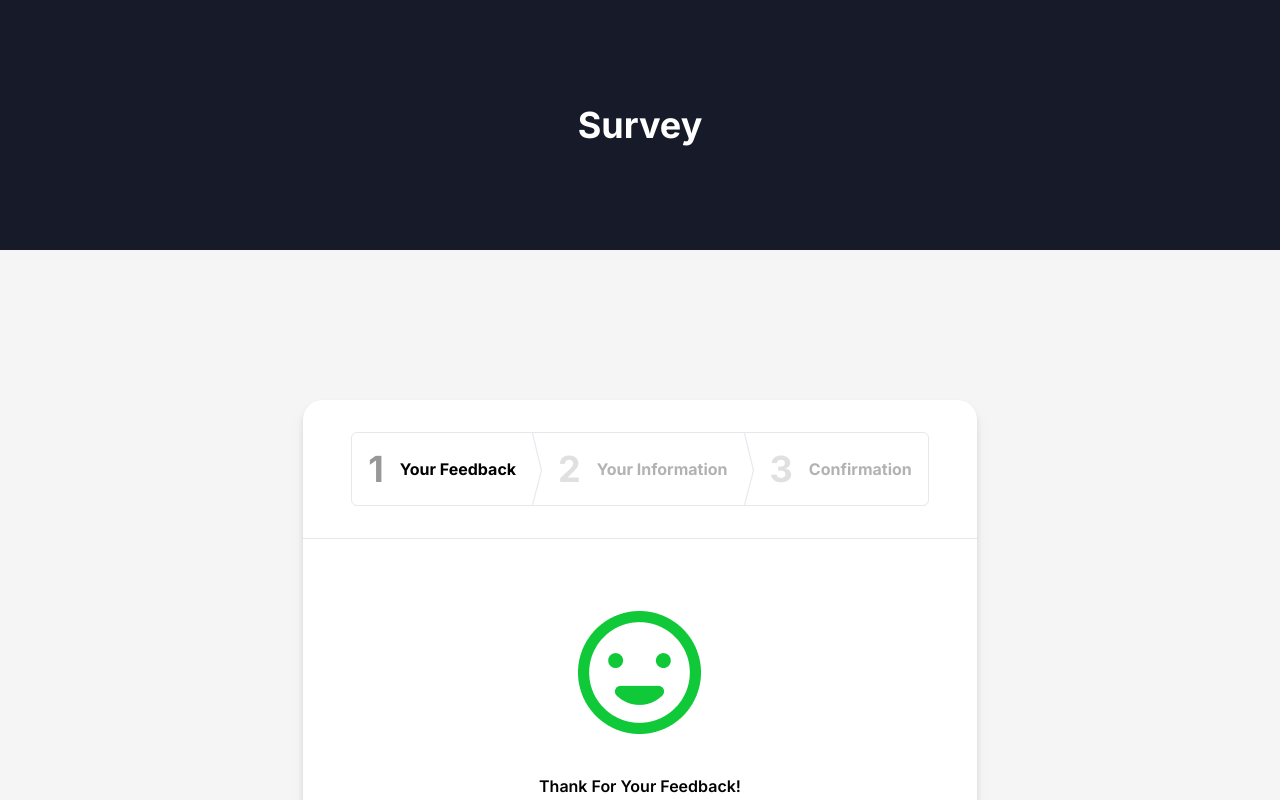
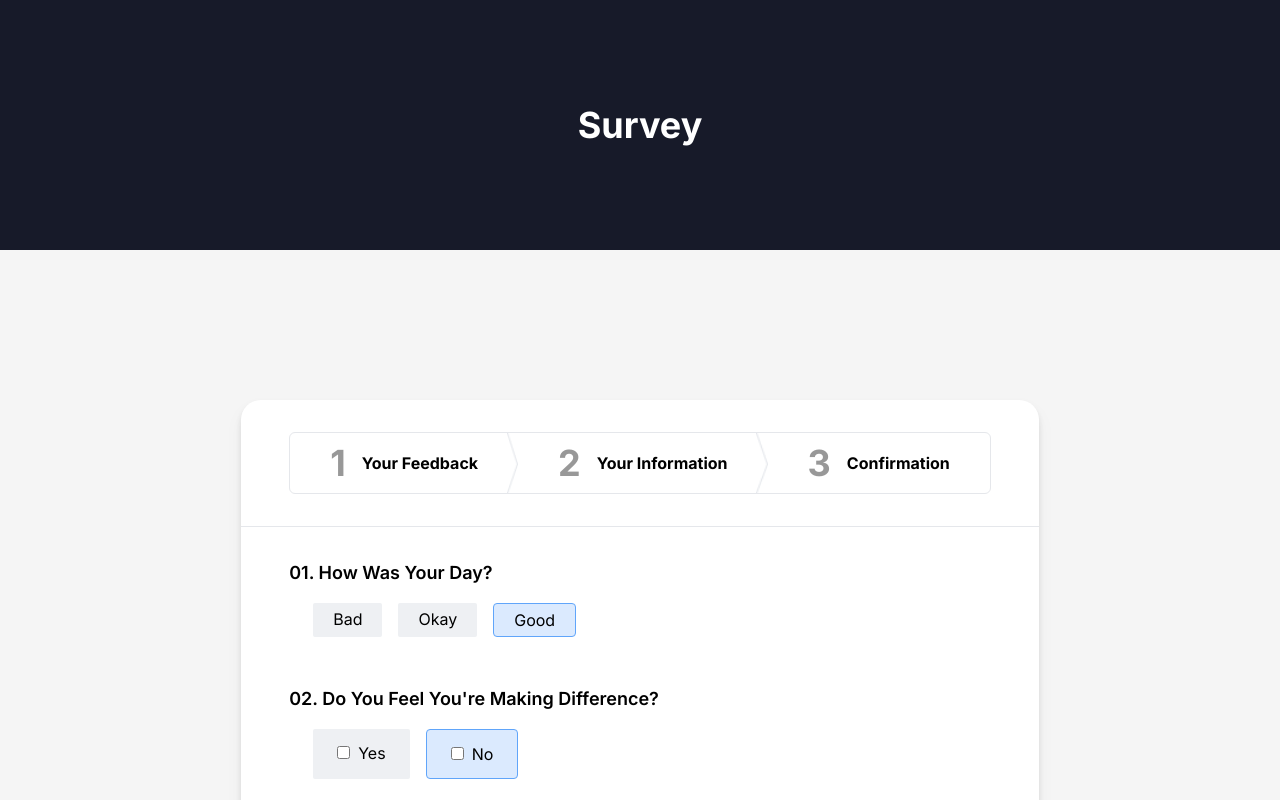
Before and after one commit to Jerald-tonmoy-dias/multi-step-form, a React (Vite) app: page / in a window 1280 px wide. Shown: the top 800 px of the page. Built offline with nearby package versions, Linux system fonts and the light colour scheme.

Commit message:
titlebar

```diff
--- a/src/App.jsx
+++ b/src/App.jsx
@@ -10,6 +10,22 @@ import Information from './components/Information';
 import Confirmation from './components/Confirmation';
 
 function App() {
+  // top navigation title state
+  const [navigationTitle, setNavigationTitle] = useState([
+    {
+      title: 'your feedback',
+      complete: false
+    },
+    {
+      title: 'your information',
+      complete: false
+    },
+    {
+      title: 'confirmation',
+      complete: false
+    }
+  ]);
+
 
 
   return (
@@ -18,7 +34,7 @@ function App() {
       <div className='bg-template_section_bg_gray flex justify-center items-center py-150'>
         <div className='  bg-white drop-shadow-lg rounded-20'>
           {/* top navbar */}
-          <TopNavbar />
+          <TopNavbar navigationTitle={navigationTitle} />
 
           {/* seperator */}
           <hr />
@@ -26,13 +42,13 @@ function App() {
           {/* component wrapper*/}
           <form action="#" className='mx-12 py-8'>
             {/* feedback component */}
-            {/* <Feedback /> */}
+            <Feedback />
 
             {/* information component */}
             {/* <Information /> */}
 
             {/* confirmation component */}
-            <Confirmation />
+            {/* <Confirmation /> */}
           </form>
 
 
--- a/src/components/BottomNavigation.jsx
+++ b/src/components/BottomNavigation.jsx
@@ -3,15 +3,15 @@ import React from 'react'
 export default function BottomNavigation() {
     return (
         <div className='mx-12 py-8 flex justify-end'>
-            <button className='bg-template_btn_bg_gray text-black rounded-10 capitalize custom-px-40 mr-4'>
+            {/* <button className='bg-template_btn_bg_gray text-black rounded-10 capitalize custom-px-40 mr-4'>
                 back
-            </button>
+            </button> */}
             <button className='bg-blue-500 text-white rounded-10 capitalize custom-px-40 mr-4'>
                 next
             </button>
-            <button className='bg-blue-500 text-white rounded-10 capitalize custom-px-40'>
+            {/* <button className='bg-blue-500 text-white rounded-10 capitalize custom-px-40'>
                 submit
-            </button>
+            </button> */}
         </div>
     )
 }
--- a/src/components/TopNavbar.jsx
+++ b/src/components/TopNavbar.jsx
@@ -1,24 +1,36 @@
 import React from 'react'
 import rac from "../assets/ractangle.png";
-export default function TopNavbar() {
+export default function TopNavbar({ navigationTitle }) {
     return (
         <>
             <div className='mx-12 my-8 border rounded-md flex justify-center'>
-                <button className={`p-4 flex items-center `}>
+                {navigationTitle && navigationTitle.map((navigation, index) => {
+
+                    return <button className={`p-4 flex items-center custom-px-40 relative`} key={index}>
+                        <span className='text-active_number_color text-4xl font-bold inline-block mr-4'>{index + 1}</span>
+                        <span className={`text-md font-bold text-black capitalize`}> {navigation.title}</span>
+                        <img className={`absolute right-0 top-0 bottom-0 h-100-percent ${navigationTitle.length - 1 === index ? 'hidden' : ''}`} src={rac} alt="" />
+                        {/* <span>{navigation.length}</span> */}
+                    </button>
+                })}
+
+
+
+                {/* <button className={`p-4 flex items-center custom-px-40 relative`}>
                     <span className='text-active_number_color text-4xl font-bold inline-block mr-4'>1</span>
                     <span className='text-md font-bold text-black capitalize'> your feedback</span>
+                    <img className='absolute right-0 top-0 bottom-0 h-100-percent' src={rac} alt="" />
                 </button>
-                <img src={rac} alt="" />
-                <button className='p-4 flex items-center'>
+
+                <button className='p-4 flex items-center custom-px-40 relative'>
                     <span className='text-deactive_number_color text-4xl font-bold inline-block mr-4'>2</span>
                     <span className='text-md font-bold text-deactive_text_color capitalize'> your information</span>
+                    <img className='absolute right-0 top-0 bottom-0 h-100-percent' src={rac} alt="" />
                 </button>
-                <img src={rac} alt="" />
-                <button className='p-4 flex items-center'>
+                <button className='p-4 flex items-center custom-px-40 relative'>
                     <span className='text-deactive_number_color text-4xl font-bold inline-block mr-4'>3</span>
                     <span className='text-md font-bold text-deactive_text_color capitalize'> confirmation</span>
-                </button>
-
+                </button> */}
             </div>
         </>
     )
--- a/src/index.css
+++ b/src/index.css
@@ -11,4 +11,7 @@
   .custom-px-40 {
         padding: 10px 40px 10px 40px!important;
   }
+  .h-100-percent {
+    height: 100%!important;
+  }
 }
--- a/tailwind.config.cjs
+++ b/tailwind.config.cjs
@@ -19,7 +19,8 @@ module.exports = {
     },
       height: {
         '250': '15.625rem',
-        '500': '31.25rem'
+        '500': '31.25rem',
+
       },
       width: {
         '700': '43.75rem',
```
